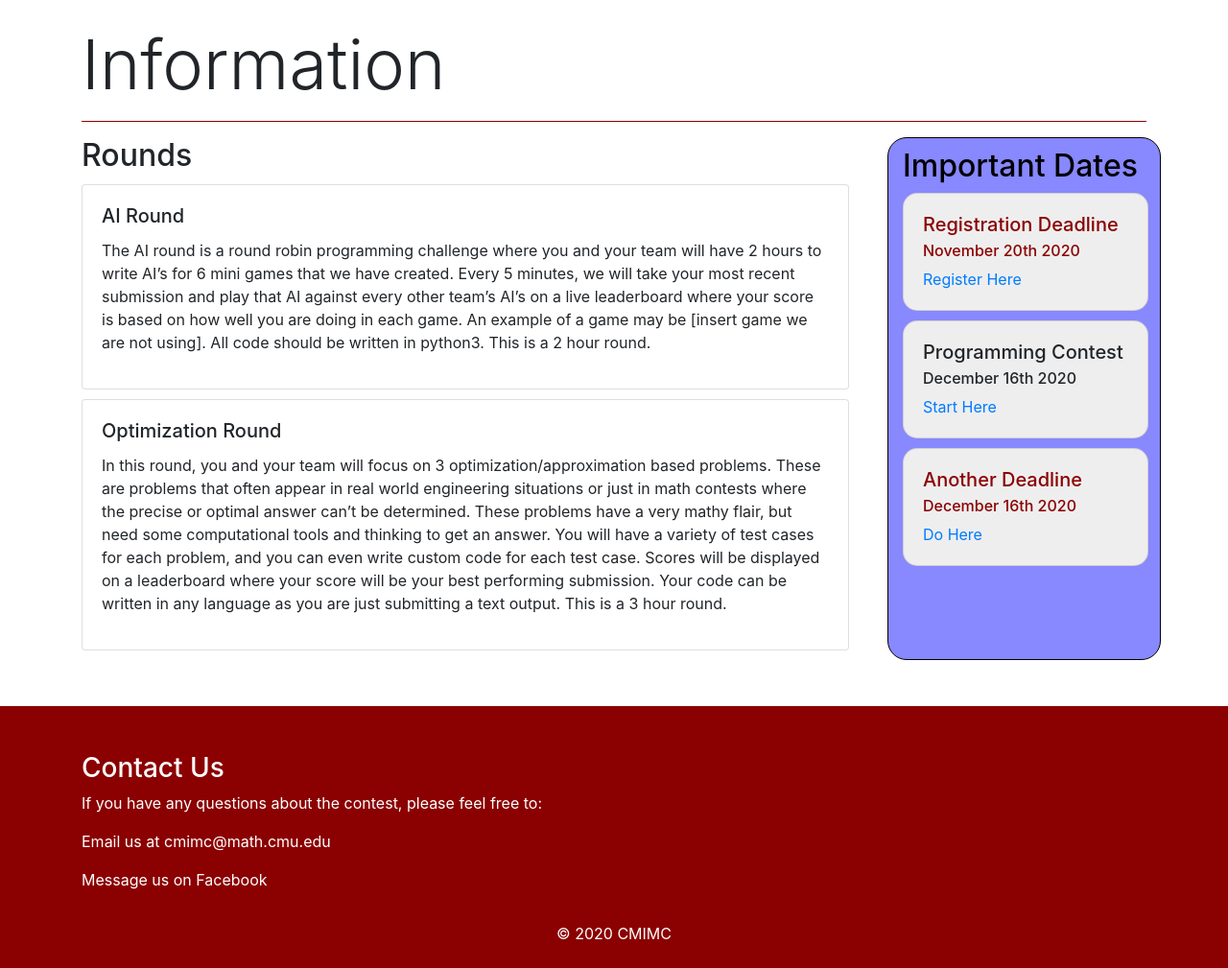
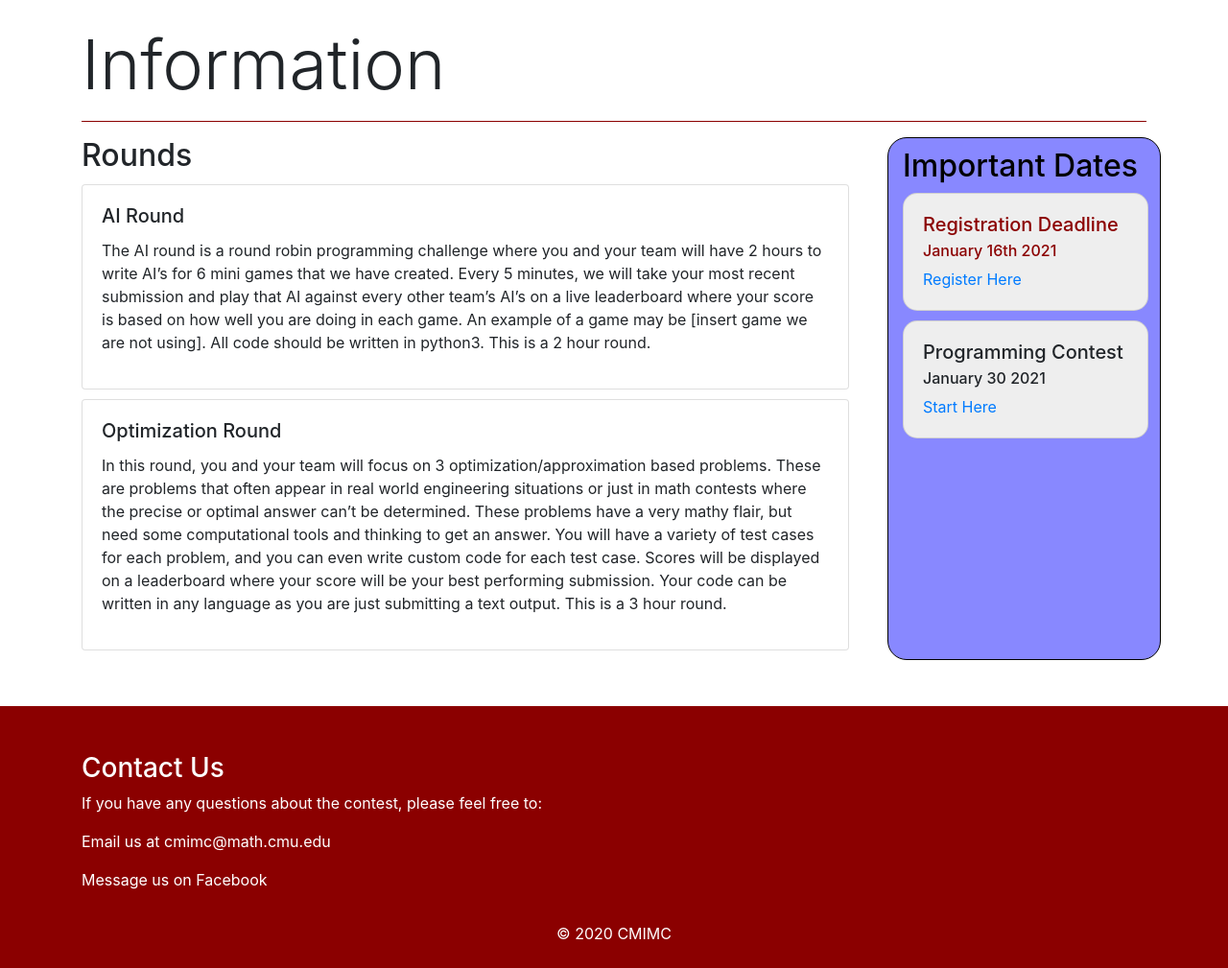
Before and after one commit to pshen24/cmimc-online, a Django app: page /info in a window 1280 px wide. Shown: the part 56-1065 px from the top of the page at 96% size. Run offline with Django 3.2, Linux system fonts and the light colour scheme; parts of the project's set-up code (start-up, migrations or seed data) failed here and were passed over; some libraries are stand-ins or nearby versions.

Commit message:
Important dates to General info

```diff
--- a/templates/general_info.html
+++ b/templates/general_info.html
@@ -28,8 +28,6 @@
                         </p>
                     </div>
                 </div>
-
-
             </div>
 
 
@@ -39,7 +37,7 @@
                      style="width: 16rem; background-color: #EEEEEE; margin-bottom: 10px; border-radius: 15px">
                     <div class="card-body">
                         <h5 class="card-title" style="color: darkred">Registration Deadline</h5>
-                        <h6 class="card-subtitle mb-2" style="color: darkred">November 20th 2020</h6>
+                        <h6 class="card-subtitle mb-2" style="color: darkred">January 16th 2021</h6>
                         <a href="#" class="card-link">Register Here</a>
                     </div>
                 </div>
@@ -47,16 +45,8 @@
                      style="width: 16rem; background-color: #EEEEEE; margin-bottom: 10px; border-radius: 15px">
                     <div class="card-body">
                         <h5 class="card-title">Programming Contest</h5>
-                        <h6 class="card-subtitle mb-2">December 16th 2020</h6>
+                        <h6 class="card-subtitle mb-2">January 30 2021</h6>
                         <a href="#" class="card-link">Start Here</a>
-                    </div>
-                </div>
-                <div class="card"
-                     style="width: 16rem; background-color: #EEEEEE; margin-bottom: 10px; border-radius: 15px">
-                    <div class="card-body">
-                        <h5 class="card-title" style="color: darkred">Another Deadline</h5>
-                        <h6 class="card-subtitle mb-2" style="color: darkred">December 16th 2020</h6>
-                        <a href="#" class="card-link"> Do Here</a>
                     </div>
                 </div>
             </div>
```
